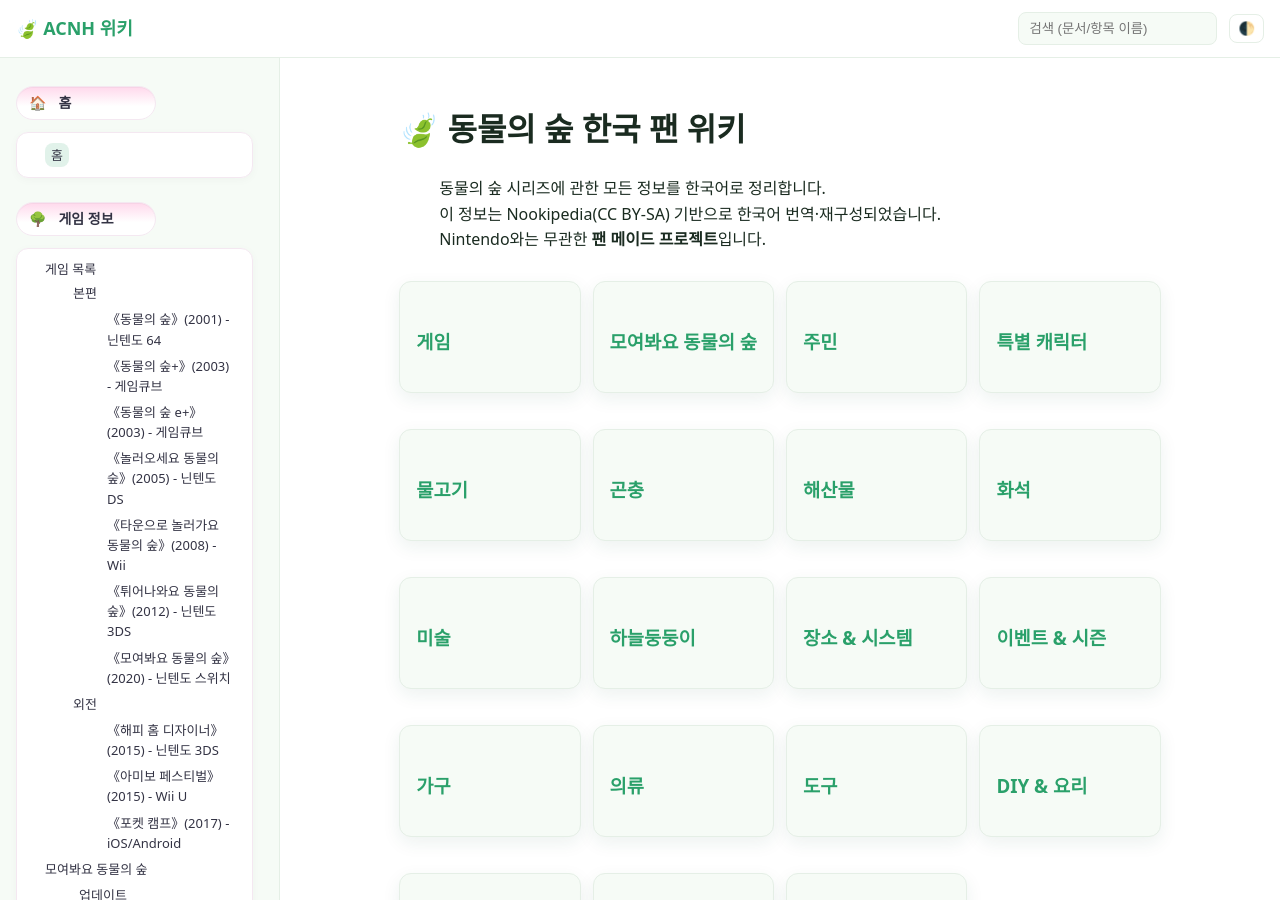
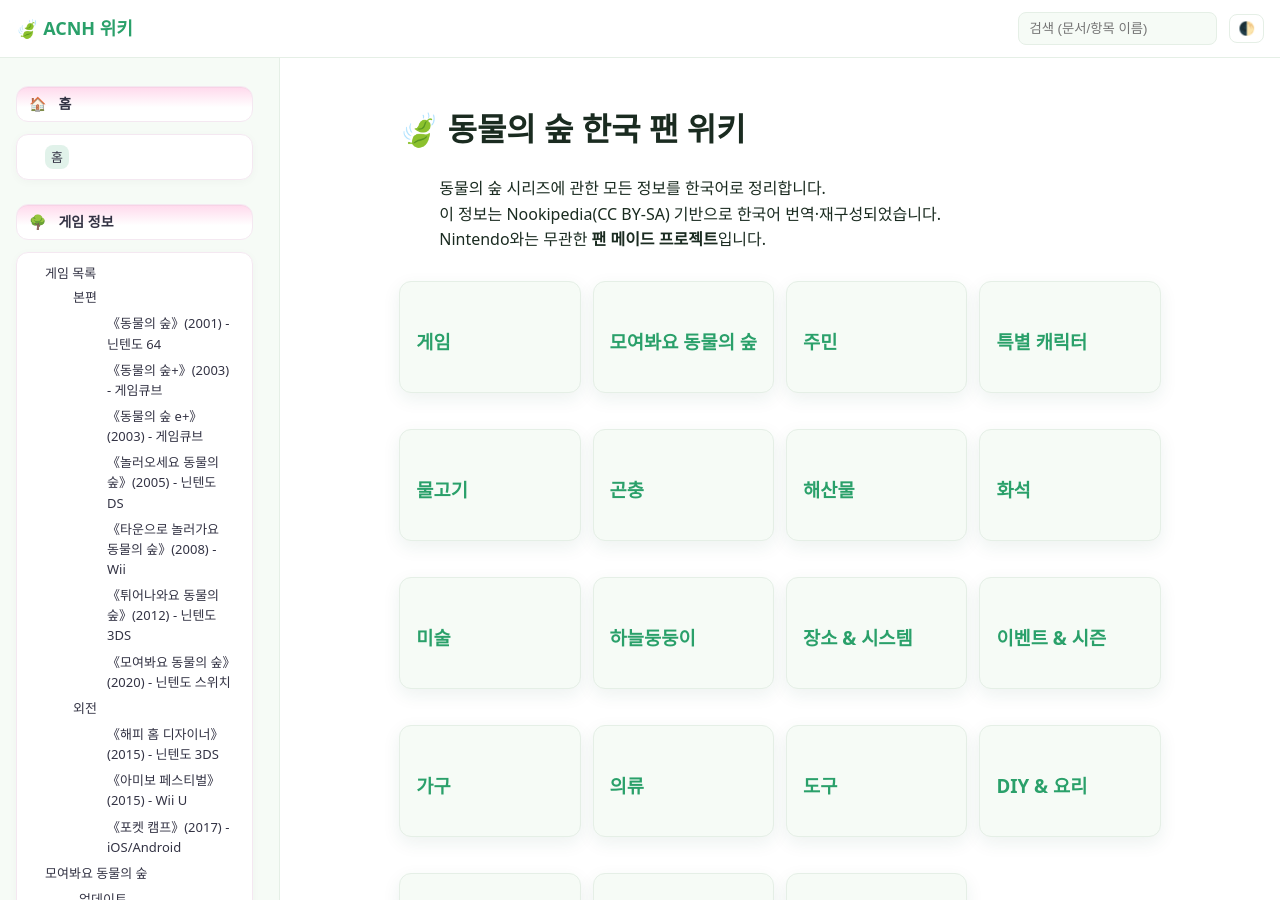
Before and after one commit to cute-bite/animal-crossing, a Jekyll site: the page built from index.md, in a window 1280 px wide and 900 px high. Built offline with Jekyll 4.4.1, drawn with Linux system fonts in a browser that asks for light colours.

Commit message:
Add files via upload

```diff
--- a/assets/css/theme.css
+++ b/assets/css/theme.css
@@ -423,3 +423,47 @@
   }
   .site-header .brand{ white-space: nowrap; }
 }
+
+/* ===== [패치] 섹션 배지 폭 = 카드 폭 맞추기 ===== */
+.sidebar h3{
+  /* 기존 var(--pill-w) 대신 전체 폭 */
+  width: 100% !important;
+  min-height: 36px;
+  padding: 8px 12px !important;
+  border-radius: 12px !important;   /* 카드와 동일 라운드 */
+  justify-content: flex-start;      /* 좌측 정렬 유지 */
+  box-sizing: border-box;
+}
+
+/* 카드(ul)는 이미 width:100%지만, 혹시 몰라 고정 */
+.sidebar h3 + ul{
+  width: 100% !important;
+  border-radius: 12px !important;
+  padding: 8px 12px !important;
+  box-sizing: border-box;
+}
+
+/* ===== [패치] 성격/종류 버튼 2열 고정 ===== */
+.sidebar .species-grid,
+.sidebar .personality-grid{
+  grid-template-columns: repeat(2, minmax(0,1fr)) !important;
+  gap: 6px 10px !important; /* 조금 넓게 */
+}
+
+/* 버튼 폭 넉넉 + 줄임표 방지 여유 */
+.sidebar .species-grid a,
+.sidebar .personality-grid a{
+  padding: 6px 12px !important;
+  min-height: 30px;
+  white-space: nowrap;
+  overflow: hidden;
+  text-overflow: ellipsis;  /* 제목이 아주 길 때만 … */
+}
+
+/* 모바일에서도 2열 유지 (옵션: 원하면 1열로 바꿔도 됨) */
+@media (max-width: 360px){
+  .sidebar .species-grid,
+  .sidebar .personality-grid{
+    grid-template-columns: repeat(1, minmax(0,1fr)) !important; /* 화면이 극히 좁을 때만 1열 */
+  }
+}
```
